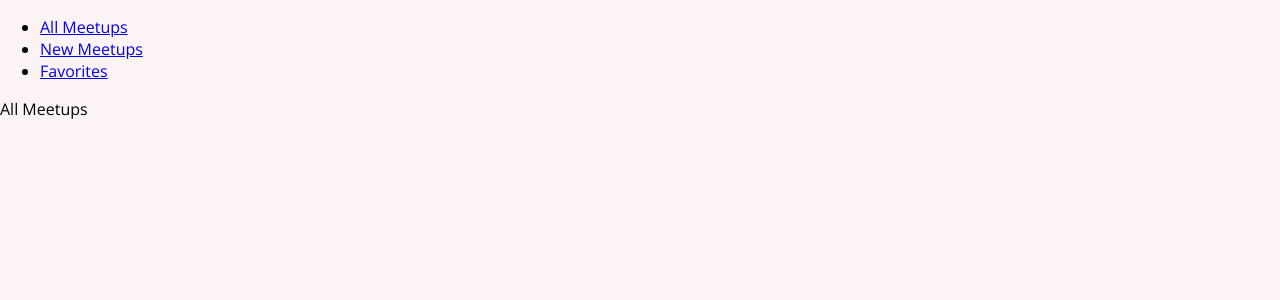
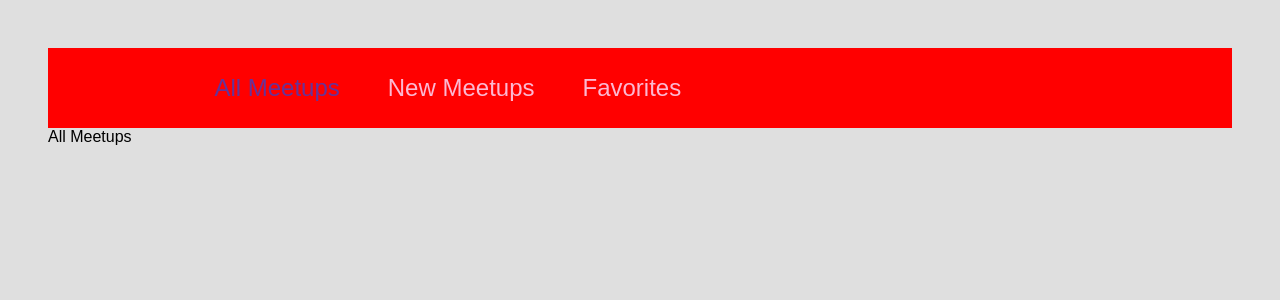
Before and after one commit to Richie1136/React-udemy-meetup, a React (Create React App) app in the folder meetup/: page / in a window 1280 px wide. Shown: the top 300 px of the page. Built offline with nearby package versions, Linux system fonts and the light colour scheme.

Commit message:
Added some css to the navigation file

```diff
--- a/meetup/src/components/navigation/Navigation.css
+++ b/meetup/src/components/navigation/Navigation.css
@@ -1,16 +1,17 @@
 .main-header {
-  height: 3.5rem;
+  width: 100%;
+  height: 5rem;
   display: flex;
-  justify-content: center;
   align-items: center;
+  justify-content: space-between;
   background-color: red;
+  padding: 0 10%;
 }
 
-.main-header nav {
-  height: 100%;
-  display: flex;
-  justify-content: center;
-  align-items: center;
+.logo {
+  font-size: 2rem;
+  color: white;
+  font-weight: bold;
 }
 
 .main-header ul {
@@ -18,19 +19,17 @@
   margin: 0;
   padding: 0;
   display: flex;
-  justify-content: center;
-  align-items: center;
+  align-items: baseline;
 }
 
 .main-header li {
-  padding: 0;
-  height: 0 2rem;
+  margin-left: 3rem;
 }
 
 .main-header a {
   text-decoration: none;
-  color: white;
-  font-weight: bold;
+  font-size: 1.5rem;
+  color: #fcb8d2;
 }
 
 .main-header a:hover,
--- a/meetup/src/components/navigation/Navigation.js
+++ b/meetup/src/components/navigation/Navigation.js
@@ -1,5 +1,6 @@
 import React from 'react'
 import { NavLink } from 'react-router-dom'
+import './Navigation.css'
 
 const Navigation = () => {
   return (
--- a/meetup/src/index.css
+++ b/meetup/src/index.css
@@ -1,21 +1,74 @@
-@import url("https://fonts.googleapis.com/css2?family=Open+Sans:wght@400;700&display=swap");
-
 * {
   box-sizing: border-box;
 }
 
 body {
-  font-family: "Open Sans", sans-serif;
-  margin: 0;
-  background-color: #fcf3f6;
+  font-family: sans-serif;
+  margin: 3rem;
+  background-color: #dfdfdf;
 }
 
-h1 {
-  font-size: 2.5rem;
-  color: #2c292b;
+h1,
+h2 {
+  color: #333333;
 }
 
-h2 {
-  font-size: 1.5rem;
-  color: #2c292b;
+.btn {
+  font: inherit;
+  padding: 0.5rem 1.5rem;
+  cursor: pointer;
+  border-radius: 4px;
+  background-color: #800040;
+  color: white;
+  border: 1px solid #800040;
+  margin: 0 1rem;
 }
+
+.btn:hover {
+  background-color: #9c1458;
+  border-color: #9c1458;
+}
+
+.btn--alt {
+  background-color: transparent;
+  color: #800040;
+}
+
+.btn--alt:hover {
+  background-color: #f8dae9;
+}
+
+.card {
+  background-color: white;
+  border-radius: 4px;
+  box-shadow: 0 1px 4px rgba(0, 0, 0, 0.2);
+  padding: 1rem;
+  width: 20rem;
+}
+
+.actions {
+  text-align: right;
+}
+
+.modal {
+  box-shadow: 0 1px 4px rgba(0, 0, 0, 0.2);
+  border-radius: 6px;
+  background-color: white;
+  padding: 1rem;
+  text-align: center;
+  width: 30rem;
+  z-index: 10;
+  position: fixed;
+  top: 20vh;
+  left: calc(50% - 15rem);
+}
+
+.backdrop {
+  position: fixed;
+  z-index: 1;
+  background-color: rgba(0, 0, 0, 0.75);
+  width: 100%;
+  height: 100vh;
+  top: 0;
+  left: 0;
+}
```
